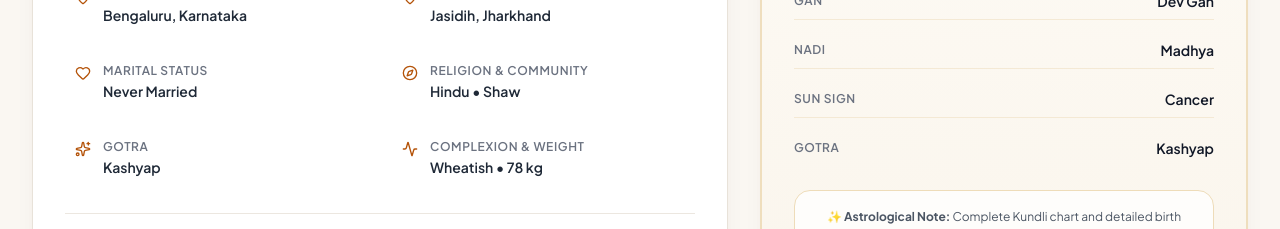
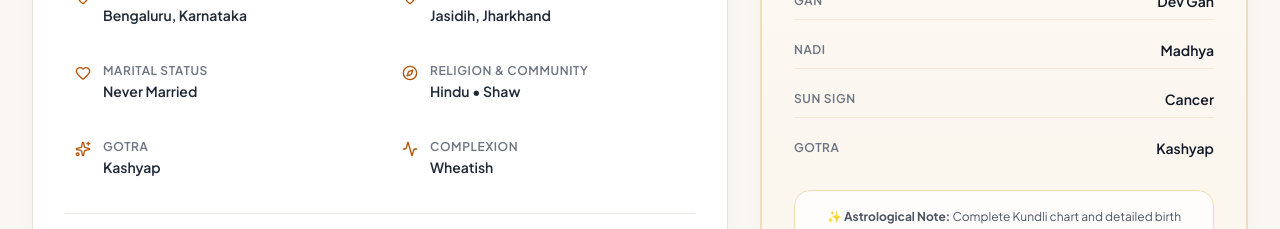
Before and after one commit to bkshaw1994/BioData, a React (Vite) app: page / in a window 1280 px wide. Shown: the part 1540-1769 px from the top of the page. Built offline with nearby package versions, Linux system fonts and the light colour scheme; a web font is replaced by a local one.

Commit message:
fix: removed weight from biodata, personal info, and print layout

```diff
--- a/src/components/PersonalInfo.jsx
+++ b/src/components/PersonalInfo.jsx
@@ -158,8 +158,8 @@ export const PersonalInfo = ({ data }) => {
               <div className="flex items-start gap-3 p-2.5 rounded-xl hover:bg-ivory-50 transition-colors">
                 <Activity className="w-4 h-4 text-gold-500 mt-0.5 shrink-0" />
                 <div>
-                  <span className="text-xs text-charcoal-500 uppercase tracking-wider font-semibold block">Complexion & Weight</span>
-                  <span className="text-sm font-semibold text-charcoal-800">{p.complexion || "Wheatish"} • {p.weight || "78 kg"}</span>
+                  <span className="text-xs text-charcoal-500 uppercase tracking-wider font-semibold block">Complexion</span>
+                  <span className="text-sm font-semibold text-charcoal-800">{p.complexion || "Wheatish"}</span>
                 </div>
               </div>
 
--- a/src/components/PrintBioData.jsx
+++ b/src/components/PrintBioData.jsx
@@ -92,8 +92,8 @@ export const PrintBioData = ({ data }) => {
               </div>
 
               <div className="flex justify-between border-b border-gray-200 py-0.5">
-                <span className="text-gray-600">Height / Weight:</span>
-                <span className="font-semibold text-gray-900">{p.height} / {p.weight || "78 kg"}</span>
+                <span className="text-gray-600">Height:</span>
+                <span className="font-semibold text-gray-900">{p.height}</span>
               </div>
               <div className="flex justify-between border-b border-gray-200 py-0.5">
                 <span className="text-gray-600">Complexion:</span>
--- a/src/data/biodata.js
+++ b/src/data/biodata.js
@@ -14,7 +14,6 @@ export const initialBioData = {
     pob: "Jasidih, Jharkhand, India",
     age: "32 Years",
     height: "6'0\" (183 cm)",
-    weight: "78 kg",
     complexion: "Wheatish",
     maritalStatus: "Never Married",
     bloodGroup: "O+",
```
